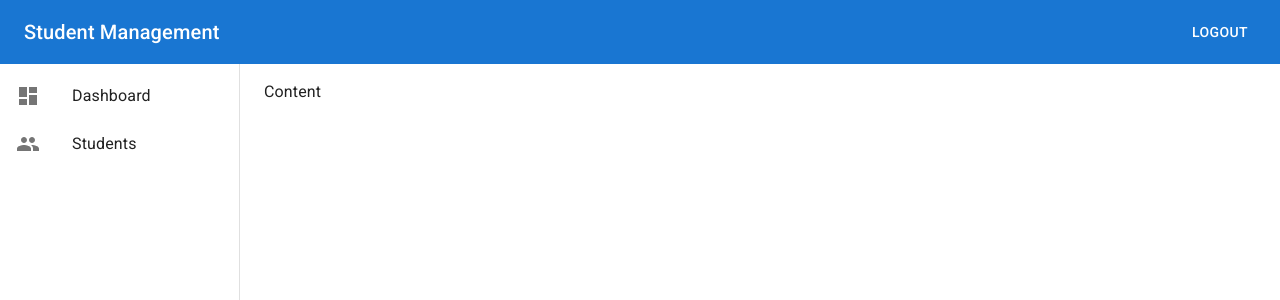
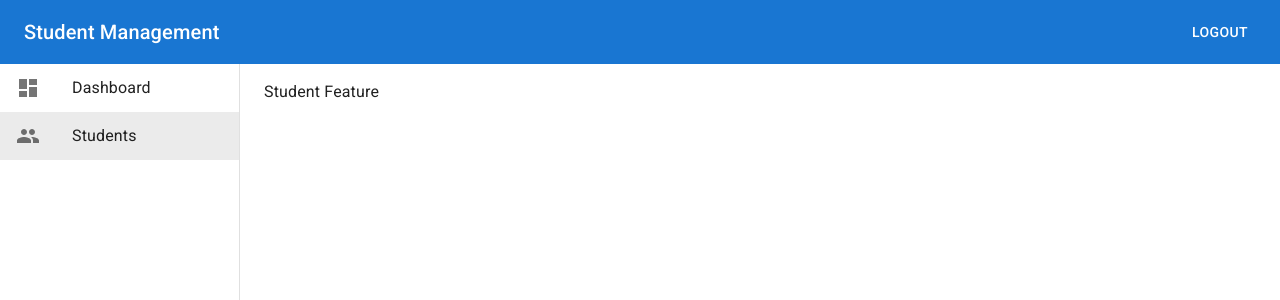
Before and after one commit to dotrihai1907/students-management-typescript-saga, a React (Create React App) app: page /admin/students in a window 1280 px wide. Shown: the top 300 px of the page. Built offline with nearby package versions, Linux system fonts and the light colour scheme; sample sign-in values are in the browser's storage.

Commit message:
active menu

```diff
--- a/src/App.tsx
+++ b/src/App.tsx
@@ -8,7 +8,6 @@ import LoginPage from "./features/auth/pages/LoginPage";
 
 function App() {
   return (
-    <div>
     <Switch>
       <Route path="/login" component={LoginPage} />
 
@@ -18,7 +17,6 @@ function App() {
 
       <Route path="*" component={NotFound} />
     </Switch>
-    </div>
   );
 }
 
--- a/src/components/Common/Sidebar.tsx
+++ b/src/components/Common/Sidebar.tsx
@@ -7,13 +7,28 @@ import ListItemIcon from "@mui/material/ListItemIcon";
 import ListItemText from "@mui/material/ListItemText";
 import DashboardIcon from "@mui/icons-material/Dashboard";
 import GroupIcon from "@mui/icons-material/Group";
+import { NavLink } from "react-router-dom";
+import { makeStyles } from "@material-ui/core";
+
+const useStyles = makeStyles((theme) => ({
+  link: {
+    color: "inherit",
+    textDecoration: "none",
+
+    "&.active > div": {
+      backgroundColor: theme.palette.action.selected,
+    },
+  },
+}));
 
 export function Sidebar() {
+  const classes = useStyles();
   return (
     <Box sx={{ width: "100%", maxWidth: 360, bgcolor: "background.paper" }}>
       <nav aria-label="main mailbox folders">
-        <List>
-          <ListItem disablePadding>
+        <List sx={{ padding: 0 }}>
+          <NavLink to="/admin/dashboard" className={classes.link}>
+            <ListItem disablePadding button>
               <ListItemButton>
                 <ListItemIcon>
                   <DashboardIcon />
@@ -21,7 +36,10 @@ export function Sidebar() {
                 <ListItemText primary="Dashboard" />
               </ListItemButton>
             </ListItem>
-          <ListItem disablePadding>
+          </NavLink>
+
+          <NavLink to="/admin/students" className={classes.link}>
+            <ListItem disablePadding button>
               <ListItemButton>
                 <ListItemIcon>
                   <GroupIcon />
@@ -29,6 +47,7 @@ export function Sidebar() {
                 <ListItemText primary="Students" />
               </ListItemButton>
             </ListItem>
+          </NavLink>
         </List>
       </nav>
     </Box>
--- a/src/components/Layout/Admin.tsx
+++ b/src/components/Layout/Admin.tsx
@@ -1,7 +1,11 @@
 import * as React from "react";
 import { Box } from "@mui/material";
 import { makeStyles } from "@material-ui/core";
+import { Route, Switch } from "react-router-dom";
+
 import { Header, Sidebar } from "../Common";
+import Dashboard from "../../features/dashboard";
+import StudentFeature from "../../features/student";
 
 const useStyles = makeStyles((theme) => ({
   root: {
@@ -36,7 +40,12 @@ export function AdminLayout() {
       <Box className={classes.sidebar}>
         <Sidebar />
       </Box>
-      <Box className={classes.content}>Content</Box>
+      <Box className={classes.content}>
+        <Switch>
+          <Route path="/admin/dashboard" component={Dashboard} />
+          <Route path="/admin/students" component={StudentFeature} />
+        </Switch>
+      </Box>
     </Box>
   );
 }
--- a/src/features/auth/authSaga.ts
+++ b/src/features/auth/authSaga.ts
@@ -11,7 +11,7 @@ function* handleLogin(payload: LoginPayload) {
     yield put(authActions.loginSuccess({ id: 1, name: "Taylor Swift" }));
 
     //redirect to admin page
-    yield put(push("/admin"));
+    yield put(push("/admin/dashboard"));
   } catch (error) {
     yield put(authActions.loginFailed);
   }
--- /dev/null
+++ b/src/features/dashboard/index.tsx
@@ -0,0 +1,5 @@
+import * as React from "react";
+
+export default function Dashboard() {
+  return <div>Dashboard</div>;
+}
--- /dev/null
+++ b/src/features/student/index.tsx
@@ -0,0 +1,5 @@
+import * as React from "react";
+
+export default function StudentFeature() {
+  return <div>Student Feature</div>;
+}
```
Lines whose indentation alone changed are shown as unchanged.
